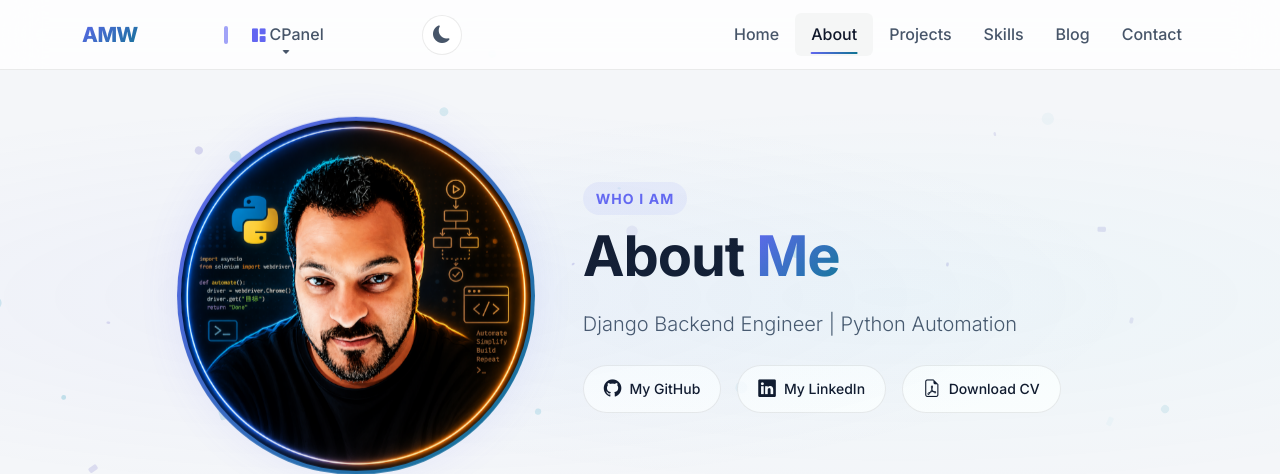
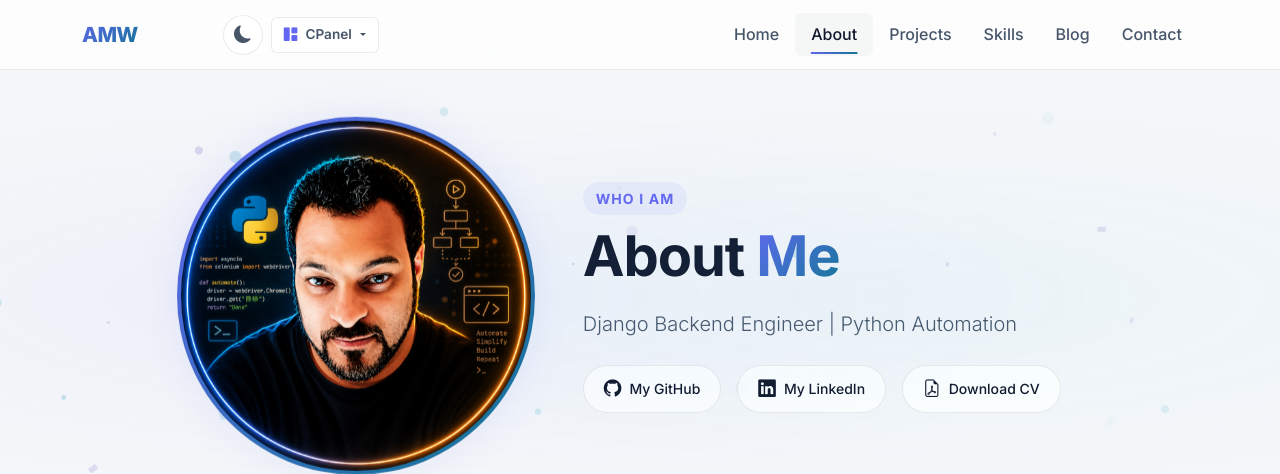
Before and after one commit to AMW-Web-Dev/AMW-ShowCases, a Django app: page /about/ in a window 1280 px wide. Shown: the top 474 px of the page. Run offline with Django 5.2, Linux system fonts and the light colour scheme; the visitor is signed in with stand-in values (Sample User, id 1); data comes from the database, SQL or seed files in the repository; some libraries are stand-ins or nearby versions.

Commit message:
Move CPanel after theme toggle, add light/dark theme styles

```diff
--- a/static/css/custom.css
+++ b/static/css/custom.css
@@ -122,44 +122,43 @@ a:hover {
 }
 
 /* ─── CPanel Dropdown ─── */
-.cpanel-center {
+.nav-controls {
   flex: 1;
-  display: flex;
   justify-content: center;
 }
 
-.cpanel-center .navbar-nav {
-  flex-direction: row;
-}
-
-.cpanel-link {
-  position: relative;
-  padding-left: 1.75rem !important;
-}
-
-.cpanel-link::before {
-  content: '';
-  position: absolute;
-  left: 0;
-  top: 50%;
-  transform: translateY(-50%);
-  width: 4px;
-  height: 18px;
-  background: var(--accent-indigo);
-  border-radius: 2px;
-  opacity: 0.6;
-  transition: opacity var(--transition);
-}
-
-.cpanel-link:hover::before,
-.cpanel-nav.show .cpanel-link::before {
-  opacity: 1;
-}
-
-.cpanel-link i {
+.cpanel-inline .dropdown-toggle {
+  display: flex;
+  align-items: center;
+  gap: 0.25rem;
+  padding: 0.35rem 0.75rem;
+  border-radius: var(--radius-sm);
+  border: 1px solid var(--border-color);
+  background: var(--bg-card);
+  color: var(--text-secondary);
+  font-size: 0.85rem;
+  font-weight: 600;
+  text-decoration: none;
+  transition: all var(--transition);
+  white-space: nowrap;
+}
+
+.cpanel-inline .dropdown-toggle:hover,
+.cpanel-inline .dropdown-toggle:focus,
+.cpanel-nav.show .dropdown-toggle {
+  color: var(--accent-indigo);
+  border-color: var(--accent-indigo);
+  background: color-mix(in srgb, var(--accent-indigo) 8%, var(--bg-card));
+}
+
+.cpanel-inline .dropdown-toggle i {
   color: var(--accent-indigo);
   font-size: 0.85rem;
-  margin-right: 0.35rem;
+}
+
+.cpanel-inline .dropdown-toggle::after {
+  font-size: 0.65rem;
+  margin-left: 0.25rem;
 }
 
 .cpanel-dropdown {
@@ -194,6 +193,23 @@ a:hover {
 .cpanel-dropdown .dropdown-divider {
   border-color: var(--border-color) !important;
   margin: 0.25rem 0 !important;
+}
+
+[data-theme="light"] .cpanel-inline .dropdown-toggle {
+  background: var(--bg-surface);
+  color: var(--text-secondary);
+}
+
+[data-theme="light"] .cpanel-inline .dropdown-toggle:hover,
+[data-theme="light"] .cpanel-inline .dropdown-toggle:focus,
+[data-theme="light"] .cpanel-nav.show .dropdown-toggle {
+  background: #eef2ff;
+  border-color: var(--accent-indigo);
+  color: var(--accent-indigo);
+}
+
+[data-theme="light"] .cpanel-dropdown {
+  box-shadow: 0 10px 30px rgba(0, 0, 0, 0.1) !important;
 }
 
 /* ─── Theme Toggle ─── */
--- a/templates/_snippets/_navbar.html
+++ b/templates/_snippets/_navbar.html
@@ -3,14 +3,17 @@
     <div class="container">
         <a class="navbar-brand" href="{% url 'Core:Homepage' %}">AMW</a>
 
-        {% if user.is_staff %}
-        <div class="cpanel-center">
-            <ul class="navbar-nav">
-                <li class="nav-item dropdown cpanel-nav">
-                    <a class="nav-link dropdown-toggle cpanel-link" href="#" role="button" data-bs-toggle="dropdown" aria-expanded="false">
+        <div class="d-flex align-items-center gap-2 nav-controls">
+            <button class="theme-toggle" id="theme-toggle" aria-label="Toggle theme">
+                <i class="bi bi-sun-fill"></i>
+            </button>
+            {% if user.is_staff %}
+            <div class="cpanel-inline">
+                <div class="dropdown cpanel-nav">
+                    <a class="dropdown-toggle cpanel-link" href="#" role="button" data-bs-toggle="dropdown" aria-expanded="false">
                         <i class="bi bi-grid-1x2-fill me-1"></i>CPanel
                     </a>
-                    <ul class="dropdown-menu cpanel-dropdown">
+                    <ul class="dropdown-menu dropdown-menu-end cpanel-dropdown">
                         <li>
                             <a class="dropdown-item" href="{% url 'admin:index' %}">
                                 <i class="bi bi-speedometer2 me-2"></i>Admin
@@ -23,15 +26,9 @@
                             </a>
                         </li>
                     </ul>
-                </li>
-            </ul>
-        </div>
-        {% endif %}
-
-        <div class="d-flex align-items-center gap-2">
-            <button class="theme-toggle" id="theme-toggle" aria-label="Toggle theme">
-                <i class="bi bi-sun-fill"></i>
-            </button>
+                </div>
+            </div>
+            {% endif %}
             <button class="navbar-toggler" type="button" data-bs-toggle="collapse" data-bs-target="#navbarNav">
                 <span class="navbar-toggler-icon"></span>
             </button>
```
